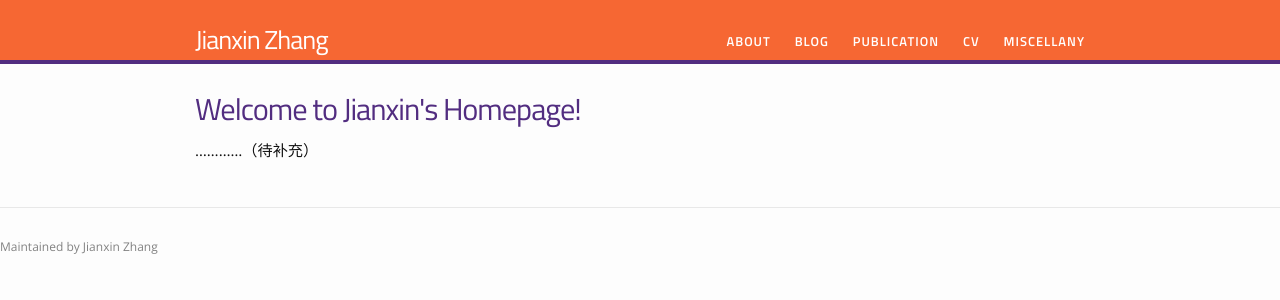
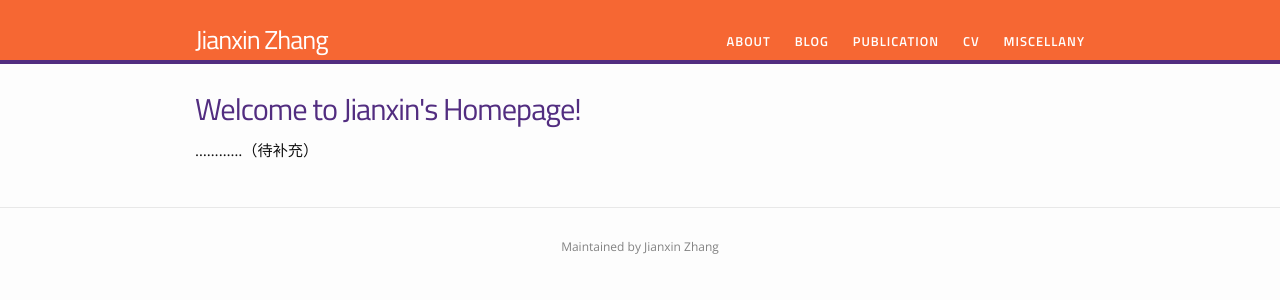
Before and after one commit to 0ZJX0/0ZJX0.github.io, a Jekyll site: the page built from index.html, in a window 1280 px wide. Shown: the top 300 px of the page. Built offline with Jekyll 4.4.1, drawn with Linux system fonts in a browser that asks for light colours.

Commit message:
Update _layout.scss

```diff
--- a/_sass/_layout.scss
+++ b/_sass/_layout.scss
@@ -94,9 +94,8 @@
 .footer-col-wrapper {
     font-size: 12px;
     color: $grey-color;
-    /* margin-left: -$spacing-unit / 2;
-    text-align: center; */
-    margin: 0 auto;
+    /* margin-left: -$spacing-unit / 2; */
+    text-align: center;
     /*@extend %clearfix; */
 }
 
```
